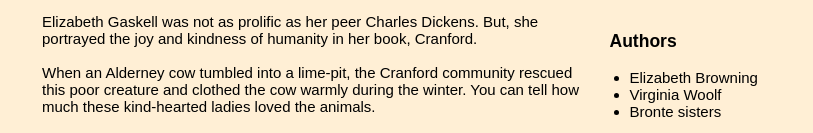
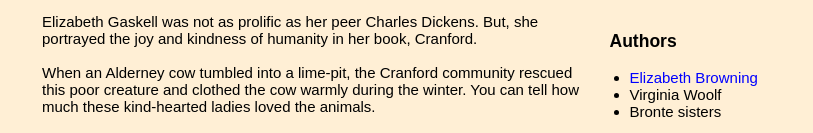
Before and after one commit to amyng95132/amyng95132.github.io, a plain HTML site: page gaskell.html in a window 1280 px wide. Shown: the part 250-383 px from the top of the page, without its empty margins (233-1046 px from the left). Drawn offline with Linux system fonts and the light colour scheme.

Commit message:
Update gaskell.html

```diff
--- a/gaskell.html
+++ b/gaskell.html
@@ -46,7 +46,7 @@ In brief, Cranford is a short novel where you can take a peep of the Victorian e
   <div class="column right">
       <h3>Authors</h3>
       <ul>
-        <li><a href="browning.html">Elizabeth Browning</a></li>
+        <li><a href="browning.html" style="color: blue">Elizabeth Browning</a></li>
         <li>Virginia Woolf</li>
         <li>Bronte sisters</li>
        </ul>
```
